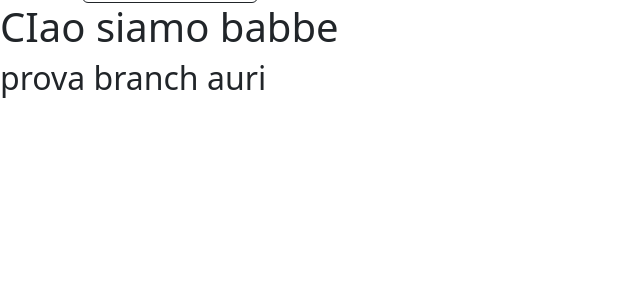
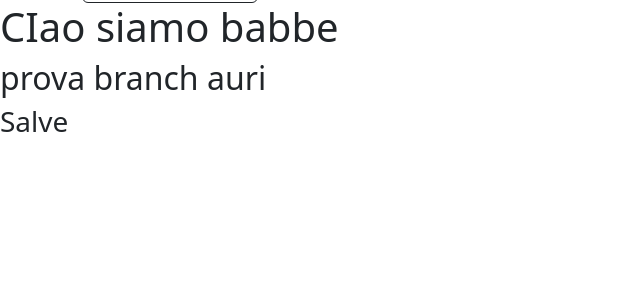
Before and after one commit to auri9945/Cime, a PHP site: page / in a window 1280 px wide. Shown: the part 131-436 px from the top of the page, without its empty margins (0-640 px from the left). Run offline with PHP 8.4, Linux system fonts and the light colour scheme; some libraries are stand-ins or nearby versions.

Commit message:
Modifica1

```diff
--- a/index.php
+++ b/index.php
@@ -35,6 +35,6 @@
 
 <h1>CIao siamo babbe </h1>
 <h2>prova branch auri</h2>
-
+<h3>Salve<h3>
 </body>
 </html>
```
